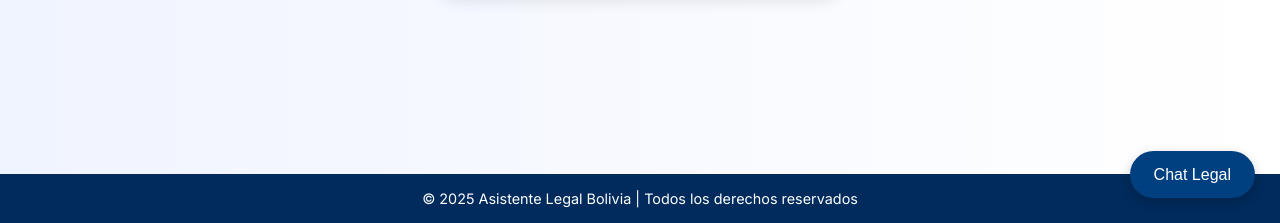
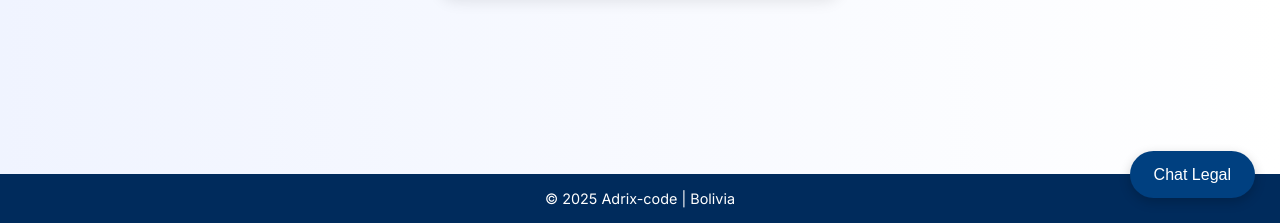
Before and after one commit to Adrix-code/adrix-code.github.io, a plain HTML site: page index.html in a window 1280 px wide. Shown: the part 577-800 px from the top of the page. Drawn offline with Linux system fonts and the light colour scheme; a script that the page names is missing.

Commit message:
Update index.html

```diff
--- a/index.html
+++ b/index.html
@@ -23,7 +23,7 @@
   </main>
 
   <footer>
-    &copy; 2025 Asistente Legal Bolivia | Todos los derechos reservados
+    &copy; 2025 Adrix-code | Bolivia
   </footer>
 
   <!-- Botón flotante -->
```
